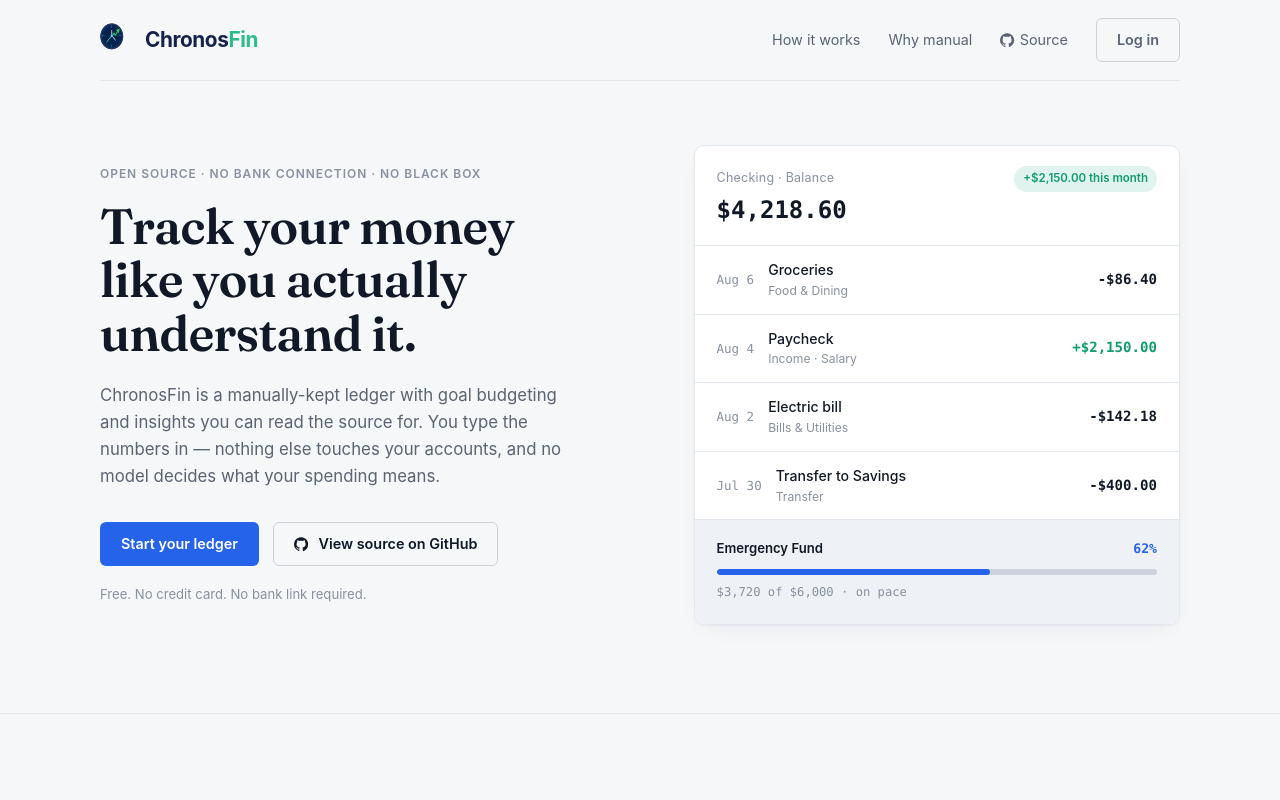
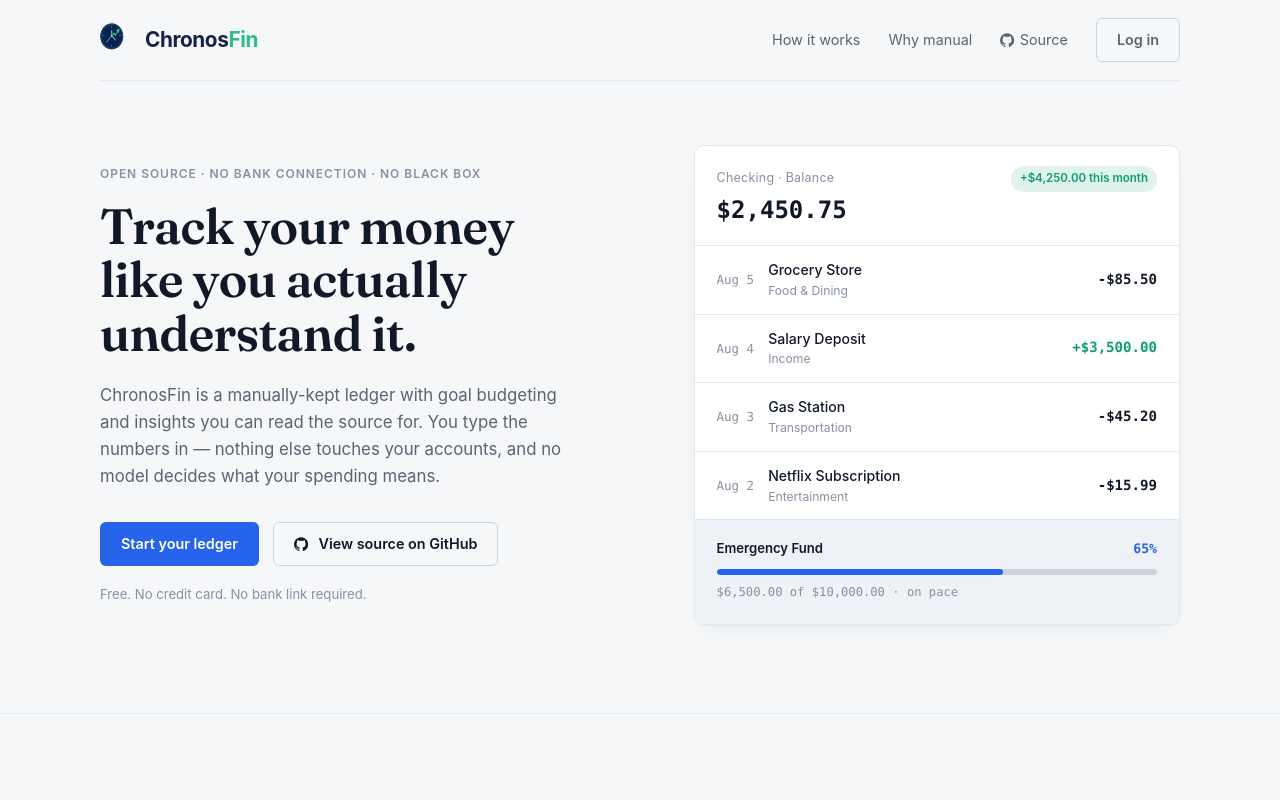
Before and after one commit to myst9811/FinanceFlow, a React (Vite) app in the folder frontend/: page / in a window 1280 px wide. Shown: the top 800 px of the page. Built offline with nearby package versions, Linux system fonts and the light colour scheme; no server answers.

Commit message:
Consolidate Landing's decorative ledger mockup with mockData.ts

```diff
--- a/frontend/src/pages/Landing.tsx
+++ b/frontend/src/pages/Landing.tsx
@@ -1,9 +1,34 @@
 import { Link } from 'react-router-dom';
 import AnimatedLogoMark from '../components/landing/AnimatedLogoMark';
 import GithubIcon from '../components/landing/GithubIcon';
+import { mockTransactions, mockGoals, mockAccounts } from '../data/mockData';
 import './Landing.css';
 
+// Deliberately independent of utils/formatters.ts's formatCurrency (which
+// defaults to INR for the real, logged-in app) -- this hero mockup is
+// decorative marketing content styled in USD regardless of the app's
+// actual default currency.
+const usdFormatter = new Intl.NumberFormat('en-US', {
+  style: 'currency',
+  currency: 'USD',
+  minimumFractionDigits: 2,
+  maximumFractionDigits: 2,
+});
+
+function shortDate(date: Date | string): string {
+  const dateObj = typeof date === 'string' ? new Date(date) : date;
+  return dateObj.toLocaleDateString('en-US', { month: 'short', day: 'numeric' });
+}
+
 const Landing = () => {
+  const checkingAccount = mockAccounts.find((a) => a.type === 'checking') ?? mockAccounts[0];
+  const monthlyIncome = mockTransactions
+    .filter((t) => t.type === 'income')
+    .reduce((sum, t) => sum + t.amount, 0);
+  const ledgerTransactions = mockTransactions.slice(0, 4);
+  const ledgerGoal = mockGoals.find((g) => g.name === 'Emergency Fund') ?? mockGoals[0];
+  const ledgerGoalPct = Math.round((ledgerGoal.currentAmount / ledgerGoal.targetAmount) * 100);
+
   return (
     <div className="landing-page">
       <header className="site-header wrap">
@@ -37,39 +62,34 @@ const Landing = () => {
             <div className="ledger-head">
               <div>
                 <div className="label">Checking · Balance</div>
-                <div className="balance mono">$4,218.60</div>
+                <div className="balance mono">{usdFormatter.format(checkingAccount.balance)}</div>
               </div>
-              <span className="chip">+$2,150.00 this month</span>
+              <span className="chip">+{usdFormatter.format(monthlyIncome)} this month</span>
             </div>
 
-            <div className="ledger-row">
-              <span className="date mono">Aug 6</span>
-              <span className="desc"><span className="name">Groceries</span><span className="cat">Food &amp; Dining</span></span>
-              <span className="amt neg mono">-$86.40</span>
-            </div>
-            <div className="ledger-row">
-              <span className="date mono">Aug 4</span>
-              <span className="desc"><span className="name">Paycheck</span><span className="cat">Income · Salary</span></span>
-              <span className="amt pos mono">+$2,150.00</span>
-            </div>
-            <div className="ledger-row">
-              <span className="date mono">Aug 2</span>
-              <span className="desc"><span className="name">Electric bill</span><span className="cat">Bills &amp; Utilities</span></span>
-              <span className="amt neg mono">-$142.18</span>
-            </div>
-            <div className="ledger-row">
-              <span className="date mono">Jul 30</span>
-              <span className="desc"><span className="name">Transfer to Savings</span><span className="cat">Transfer</span></span>
-              <span className="amt neg mono">-$400.00</span>
-            </div>
+            {ledgerTransactions.map((transaction) => (
+              <div className="ledger-row" key={transaction.id}>
+                <span className="date mono">{shortDate(transaction.date)}</span>
+                <span className="desc">
+                  <span className="name">{transaction.description}</span>
+                  <span className="cat">{transaction.category}</span>
+                </span>
+                <span className={`amt ${transaction.amount < 0 ? 'neg' : 'pos'} mono`}>
+                  {transaction.amount < 0 ? '-' : '+'}
+                  {usdFormatter.format(Math.abs(transaction.amount))}
+                </span>
+              </div>
+            ))}
 
             <div className="ledger-goal">
               <div className="ledger-goal-top">
-                <span className="gname">Emergency Fund</span>
-                <span className="gpct mono">62%</span>
+                <span className="gname">{ledgerGoal.name}</span>
+                <span className="gpct mono">{ledgerGoalPct}%</span>
               </div>
-              <div className="ledger-goal-bar"><span></span></div>
-              <div className="ledger-goal-foot mono">$3,720 of $6,000 · on pace</div>
+              <div className="ledger-goal-bar"><span style={{ width: `${ledgerGoalPct}%` }}></span></div>
+              <div className="ledger-goal-foot mono">
+                {usdFormatter.format(ledgerGoal.currentAmount)} of {usdFormatter.format(ledgerGoal.targetAmount)} · on pace
+              </div>
             </div>
           </div>
         </section>
```
